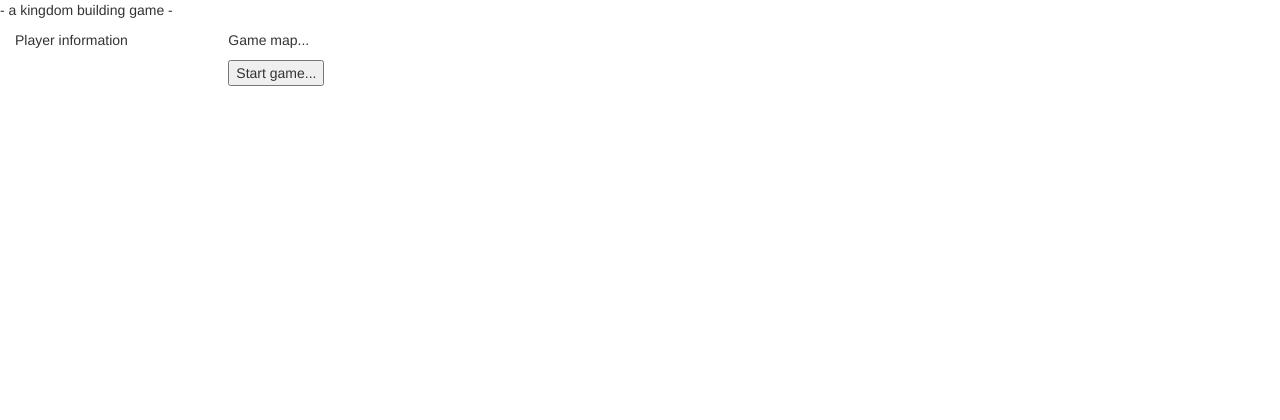
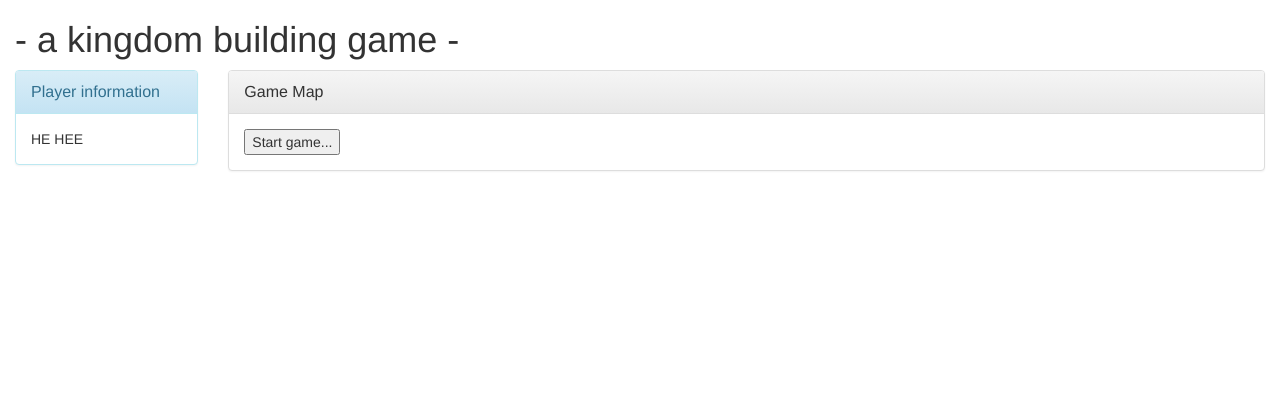
Before and after one commit to guillaume-alvarez/demesne, a Django app: page / in a window 1280 px wide. Shown: the top 420 px of the page. Run offline with Django 3.2, Linux system fonts and the light colour scheme; some libraries are stand-ins or nearby versions.

Commit message:
ajout classes css

```diff
--- a/game/templates/game/main.html
+++ b/game/templates/game/main.html
@@ -27,14 +27,24 @@
 </head>
 
 <body>
-    <p> - a kingdom building game - </p>
+<div class="col-md-12">
+    <h1> - a kingdom building game - </h1>
+</div>
     <div class="col-md-2">
-        <p>Player information</p>
-        <div id="player"></div>
+        <div class="panel panel-info">
+            <div class="panel-heading">
+                <div class="panel-title">Player information</div>
+            </div>
+            <div class="panel-body" id="player"> HE HEE</div>
+        </div>
     </div>
     <div class="col-md-10">
-        <p>Game map...</p>
-        <div id="map"></div>
+        <div class="panel panel-default">
+            <div class="panel-heading">
+                <div class="panel-title">Game Map</div>
+            </div>
+            <div id="map" class="panel-body"></div>
+        </div>
     </div>
     <div class="status">
         <p class="text-muted">Still in progess...</p>
```
